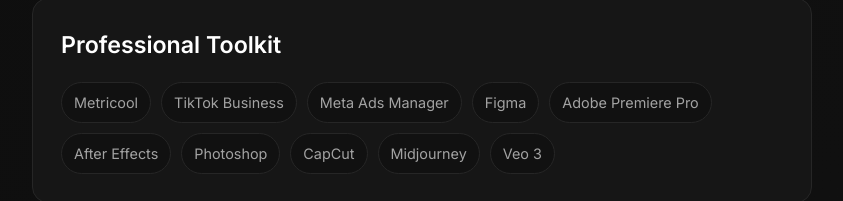
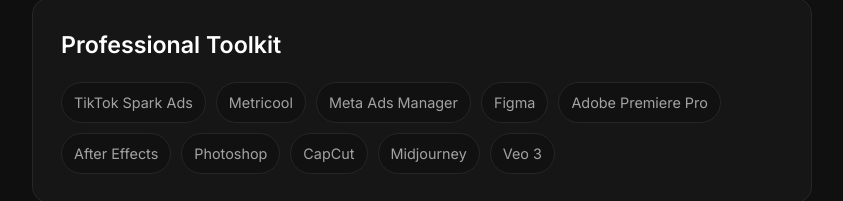
Before and after one commit to muytan/portfolio, a plain HTML site: page index.html in a window 1280 px wide. Shown: the part 2838-3039 px from the top of the page, without its empty margins (218-1061 px from the left). Drawn offline with Linux system fonts and the light colour scheme.

Commit message:
Update index.html

```diff
--- a/index.html
+++ b/index.html
@@ -403,8 +403,8 @@
       <div class="section-card reveal">
         <h2 id="tools-heading" data-en="Professional Toolkit" data-tr="Kullandığım Araçlar">Professional Toolkit</h2>
         <div class="tools-grid">
+          <span class="tool-badge">TikTok Spark Ads</span>
           <span class="tool-badge">Metricool</span>
-          <span class="tool-badge">TikTok Business</span>
           <span class="tool-badge">Meta Ads Manager</span>
           <span class="tool-badge">Figma</span>
           <span class="tool-badge">Adobe Premiere Pro</span>
```
